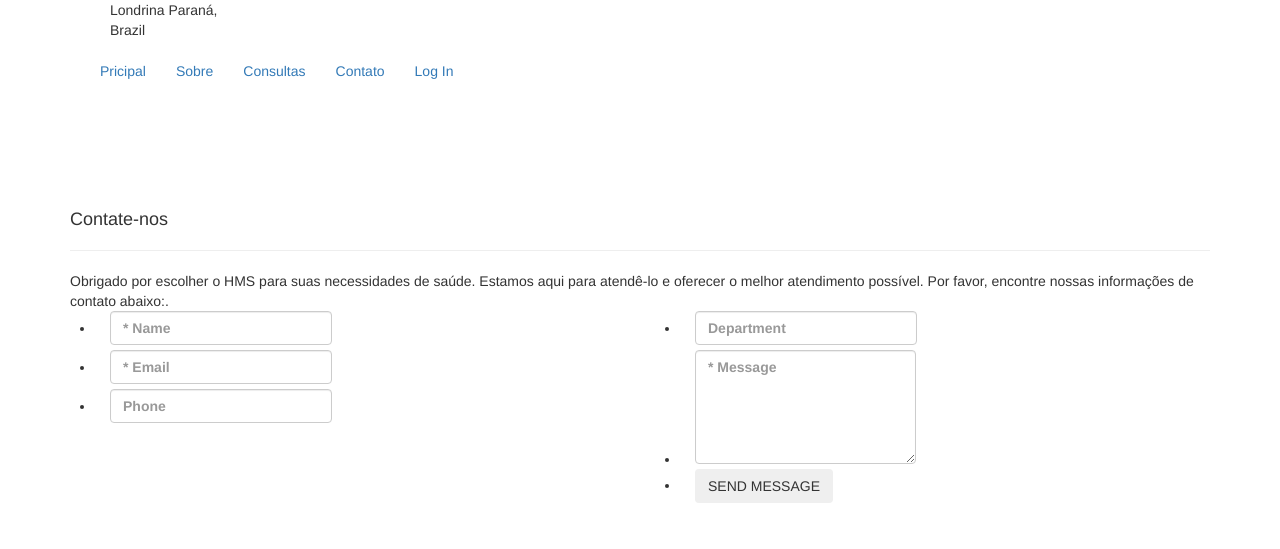
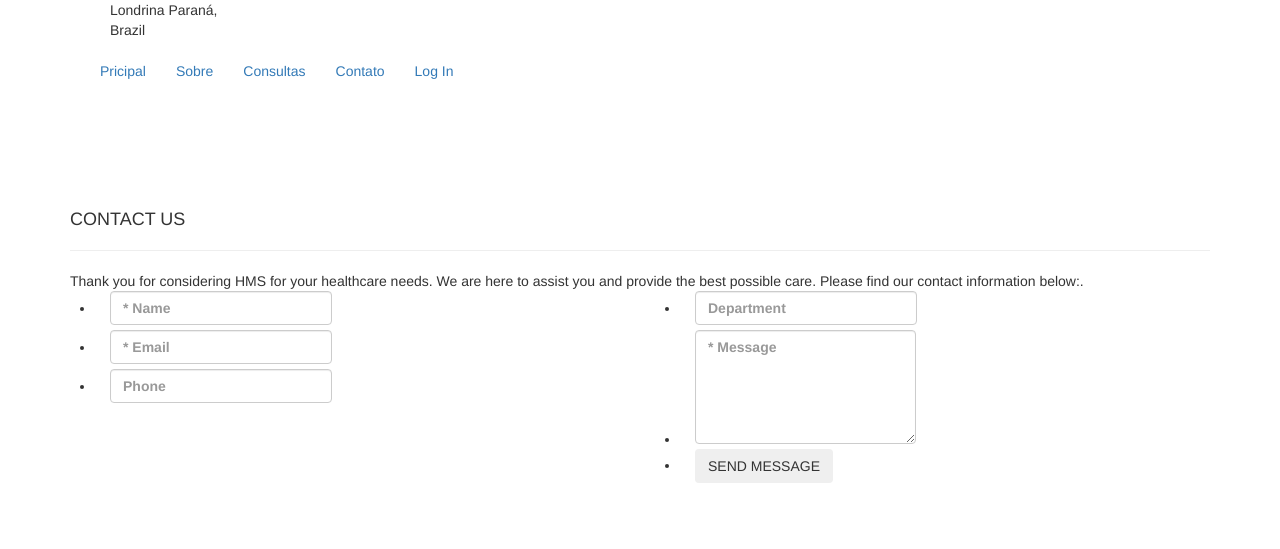
Before and after one commit to gpdax/HMS, a PHP site: page /contact.php in a window 1280 px wide. Shown: the part 290-839 px from the top of the page. Run offline with PHP 8.4, Linux system fonts and the light colour scheme; a stand-in replaces the project's code that opens the database connection; some libraries are stand-ins or nearby versions.

Commit message:
Update contact.php

```diff
--- a/contact.php
+++ b/contact.php
@@ -11,9 +11,9 @@
       <div class="container">
         <!-- Tittle -->
         <div class="heading-block">
-          <h4>Contate-nos</h4>
+          <h4>CONTACT US</h4>
           <hr>
-          <span>Obrigado por escolher o HMS para suas necessidades de saúde. Estamos aqui para atendê-lo e oferecer o melhor atendimento possível. Por favor, encontre nossas informações de contato abaixo:. </span> </div>
+          <span>Thank you for considering HMS for your healthcare needs. We are here to assist you and provide the best possible care. Please find our contact information below:. </span> </div>
         <div class="contact">
           <div class="contact-form">
             <!-- FORM  -->
```
